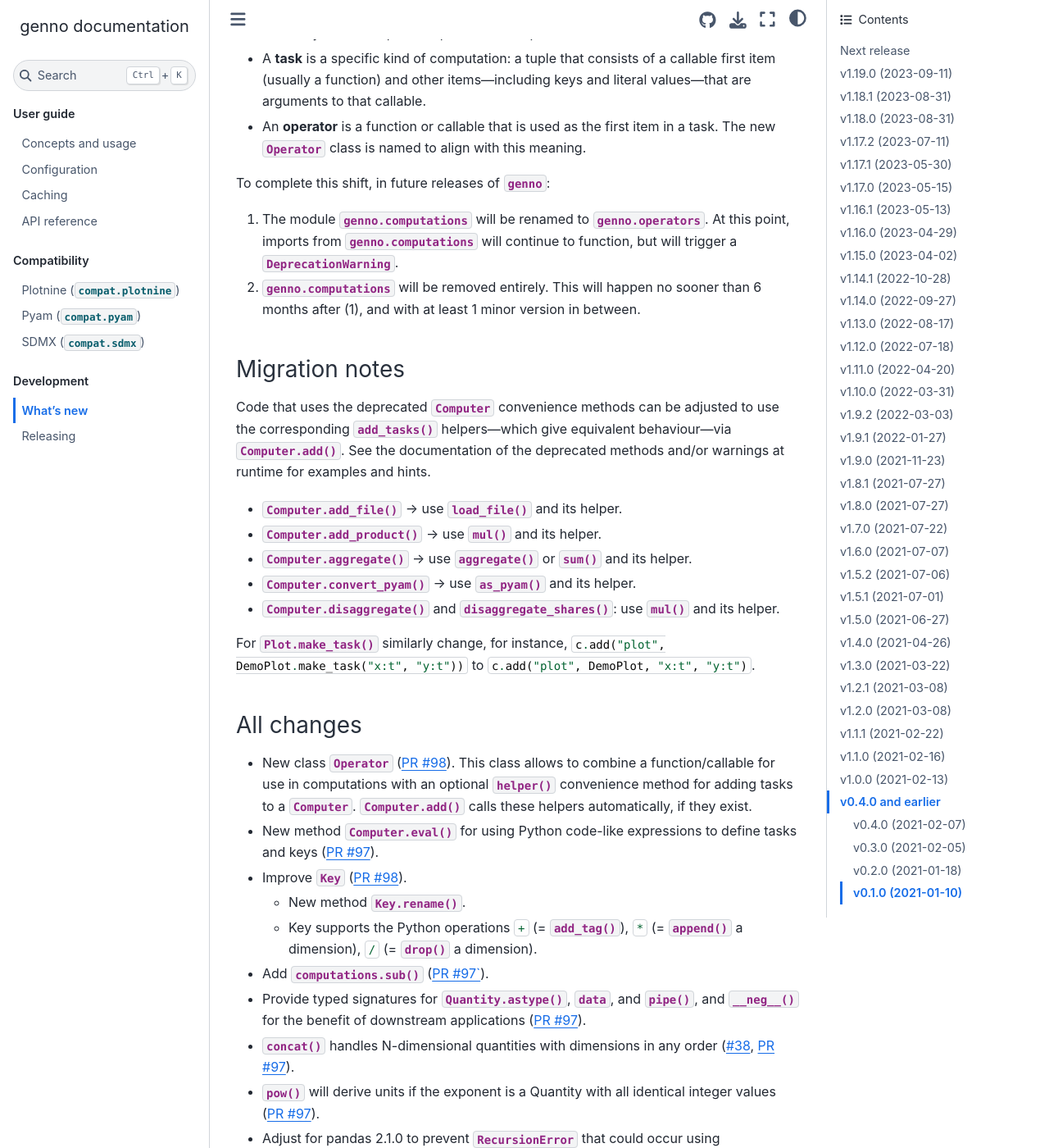
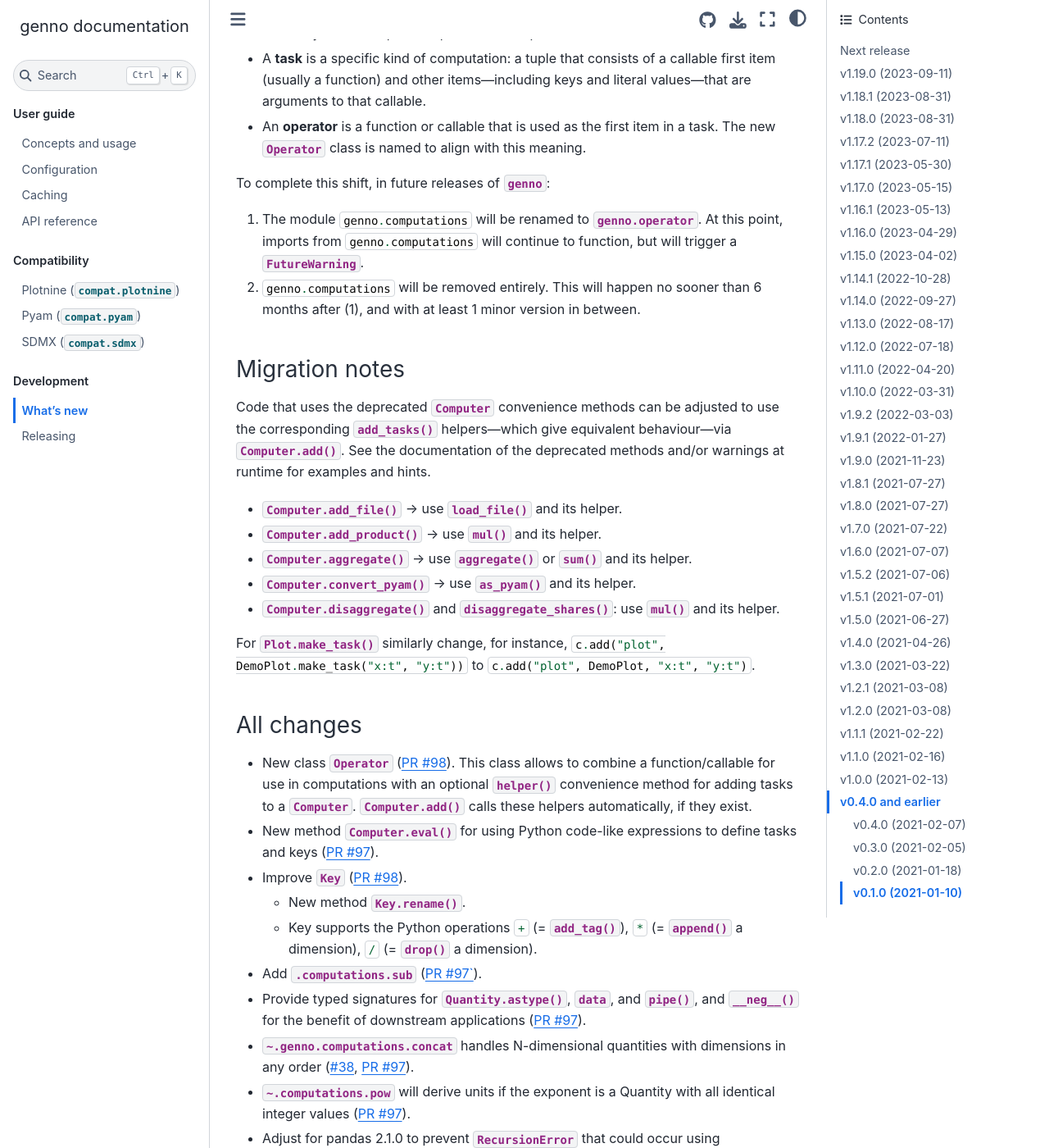
Before and after one commit to khaeru/genno, a Sphinx documentation site: the page built from doc/whatsnew.rst, in a window 1280 px wide and 1400 px high, scrolled down 1714 px. Shown: the whole window at 82% size. Built offline with Sphinx 7.4.7 and the Sphinx Book theme 1.1.4, drawn with Linux system fonts in a browser that asks for light colours; some of the changed text lies outside the part shown.

Commit message:
Update references to former .computations in doc/whatsnew

```diff
--- a/doc/whatsnew.rst
+++ b/doc/whatsnew.rst
@@ -25,7 +25,7 @@
 v1.19.0 (2023-09-11)
 ====================
 
-- Allow use of regular expressions in :func:`~.computations.aggregate` (:issue:`35`, :pull:`103`).
+- Allow use of regular expressions in :func:`~.operator.aggregate` (:issue:`35`, :pull:`103`).
 - Improve documentation of :meth:`.add_queue` (:issue:`18`, :pull:`103`).
 - New compatibility module for :doc:`compat-sdmx` (:pull:`103`).
 - Ensure consistent :py:`drop=True` behaviour of :func:`.select` and :meth:`.AttrSeries.sel` with :meth:`.SparseDataArray.sel` (:pull:`103`).
@@ -60,9 +60,9 @@
 
 To complete this shift, in future releases of :mod:`.genno`:
 
-1. The module :mod:`.genno.computations` will be renamed to :mod:`.genno.operators`.
-   At this point, imports from :mod:`.genno.computations` will continue to function, but will trigger a :class:`.DeprecationWarning`.
-2. :mod:`.genno.computations` will be removed entirely.
+1. The module :py:`genno.computations` will be renamed to :mod:`.genno.operator`.
+   At this point, imports from :py:`genno.computations` will continue to function, but will trigger a :class:`.FutureWarning`.
+2. :py:`genno.computations` will be removed entirely.
    This will happen no sooner than 6 months after (1), and with at least 1 minor version in between.
 
 Migration notes
@@ -71,11 +71,11 @@
 Code that uses the deprecated :class:`.Computer` convenience methods can be adjusted to use the corresponding :meth:`~.Operator.add_tasks` helpers—which give equivalent behaviour—via :meth:`.Computer.add`.
 See the documentation of the deprecated methods and/or warnings at runtime for examples and hints.
 
-- :meth:`.Computer.add_file` → use :func:`~.computations.load_file` and its helper.
-- :meth:`.Computer.add_product` → use :func:`~.computations.mul` and its helper.
-- :meth:`.Computer.aggregate` → use :func:`~.computations.aggregate` or :func:`~.computations.sum` and its helper.
-- :meth:`.Computer.convert_pyam` → use :func:`~.computations.as_pyam` and its helper.
-- :meth:`.Computer.disaggregate` and :func:`~.computations.disaggregate_shares`: use :func:`~.computations.mul` and its helper.
+- :meth:`.Computer.add_file` → use :func:`~.operator.load_file` and its helper.
+- :meth:`.Computer.add_product` → use :func:`~.operator.mul` and its helper.
+- :meth:`.Computer.aggregate` → use :func:`~.operator.aggregate` or :func:`~.operator.sum` and its helper.
+- :meth:`.Computer.convert_pyam` → use :func:`~.operator.as_pyam` and its helper.
+- :meth:`.Computer.disaggregate` and :func:`~.operator.disaggregate_shares`: use :func:`~.operator.mul` and its helper.
 
 For :meth:`.Plot.make_task` similarly change, for instance, :py:`c.add("plot", DemoPlot.make_task("x:t", "y:t"))` to :py:`c.add("plot", DemoPlot, "x:t", "y:t")`.
 
@@ -91,10 +91,10 @@
   - New method :meth:`.Key.rename`.
   - Key supports the Python operations :py:`+` (= :meth:`.add_tag`), :py:`*` (= :meth:`.append` a dimension), :py:`/` (= :meth:`~.Key.drop` a dimension).
 
-- Add :func:`.computations.sub` (:pull:`97``).
+- Add :func:`.computations.sub <.operator.sub>` (:pull:`97``).
 - Provide typed signatures for :meth:`.Quantity.astype`, :attr:`~.Quantity.data`, and :meth:`~.Quantity.pipe`, and :meth:`~.Quantity.__neg__` for the benefit of downstream applications (:pull:`97`).
-- :func:`~.genno.computations.concat` handles N-dimensional quantities with dimensions in any order (:issue:`38`, :pull:`97`).
-- :func:`~.computations.pow` will derive units if the exponent is a Quantity with all identical integer values (:pull:`97`).
+- :func:`~.genno.computations.concat <genno.operator.concat>` handles N-dimensional quantities with dimensions in any order (:issue:`38`, :pull:`97`).
+- :func:`~.computations.pow <.pow>` will derive units if the exponent is a Quantity with all identical integer values (:pull:`97`).
 - Adjust for pandas 2.1.0 to prevent :class:`RecursionError` that could occur using :meth:`.AttrSeries.sel` (:pull:`99`).
 - Deprecations:
 
@@ -105,7 +105,7 @@
 ====================
 
 - Improve :meth:`.Computer.visualize`; see the :ref:`example usage and output <visualize-example>` (:pull:`92`, :pull:`95`).
-- :func:`~.computations.aggregate` tolerates missing labels along any of the dimensions to be aggregated (:pull:`95`).
+- :func:`~.operator.aggregate` tolerates missing labels along any of the dimensions to be aggregated (:pull:`95`).
   Previously, this would raise :class:`KeyError`.
 - Performance improvement: avoid creating a large, empty :class:`~xarray.DataArray` in order to provide :attr:`.AttrSeries.coords` (:pull:`95`).
   In some cases this would trigger :class:`MemoryError`, a segmentation fault, or similar, even though the actual data was smaller than available memory.
@@ -118,10 +118,10 @@
 v1.17.0 (2023-05-15)
 ====================
 
-- Bug fix: genno v1.16.1 (:pull:`85`) introduced :class:`ValueError` for some usages of :func:`.computations.sum` (:pull:`88`).
+- Bug fix: genno v1.16.1 (:pull:`85`) introduced :class:`ValueError` for some usages of :func:`.computations.sum <.operator.sum>` (:pull:`88`).
 - Provide typed signatures for :meth:`Quantity.bfill`, :meth:`~Quantity.cumprod`, :meth:`~Quantity.ffill` for the benefit of downstream applications (:pull:`88`).
-- Ensure and test that :attr:`.Quantity.name` and :attr:`~.Quantity.units` pass through all :mod:`~genno.computations`, in particular :func:`~.computations.aggregate`, :func:`~.computations.convert_units`, and :func:`~.computations.sum` (:pull:`88`).
-- Simplify arithmetic operations (:func:`~.computations.div`, :func:`~.computations.mul`, :func:`~.computations.pow`) so they are agnostic as to the :class:`.Quantity` class in use (:pull:`88`).
+- Ensure and test that :attr:`.Quantity.name` and :attr:`~.Quantity.units` pass through all :mod:`~genno.computations <genno.operator>`, in particular :func:`~.operator.aggregate`, :func:`~.operator.convert_units`, and :func:`~.operator.sum` (:pull:`88`).
+- Simplify arithmetic operations (:func:`~.operator.div`, :func:`~.operator.mul`, :func:`~.operator.pow`) so they are agnostic as to the :class:`.Quantity` class in use (:pull:`88`).
 - Ensure :attr:`.AttrSeries.index` is always :class:`pandas.MultiIndex` (:pull:`88`).
 
 v1.16.1 (2023-05-13)
@@ -130,7 +130,7 @@
 - Bug fix: :func:`.select` raised :class:`.KeyError` if the indexers contained values not appearing in the coords of the :class:`.Quantity` (:pull:`85`).
   This occurred with pandas 2.x, but not with earlier versions.
   The documentation now states explicitly that extraneous values are silently ignored.
-- All :mod:`~genno.computations` are type hinted for the benefit of downstream code (:pull:`85`).
+- All :mod:`~genno.computations <genno.operator>` are type hinted for the benefit of downstream code (:pull:`85`).
 - Implement :attr:`.AttrSeries.shape` (:pull:`85`).
 - Bug fix: :meth:`.Computer.add` now correctly handles positional-only keyword arguments to computations that specify these (:pull:`85`).
 
@@ -233,7 +233,7 @@
    c.add("foo:l-m-n", ...)
    c.add("foo:x-y-z", ...)
 
-This situation is ambiguous and the behaviour of :meth:`Computer.full_key` is undefined.
+This situation is ambiguous and the behaviour of :meth:`.Computer.full_key` is undefined.
 Instead, add a :attr:`~.Key.tag` to disambiguate.
 
 All changes
@@ -254,7 +254,7 @@
 v1.9.2 (2022-03-03)
 ===================
 
-- Silence :func:`collect_units` when units are explicitly `""`, rather than :obj:`None` (:pull:`56`).
+- Silence :func:`.collect_units` when units are explicitly `""`, rather than :obj:`None` (:pull:`56`).
 - Add explicit implementations of :meth:`~.object.__radd__`, :meth:`~.object.__rmul__`, :meth:`~.object.__rsub__` and :meth:`~.object.__rtruediv__` for e.g. ``4.2 * Quantity(...)`` (:pull:`55`)
 - Improve typing of :meth:`.Quantity.shift` (:pull:`55`)
 
@@ -293,7 +293,7 @@
 v1.7.0 (2021-07-22)
 ===================
 
-- Add :func:`.computations.interpolate` and supporting :meth:`.AttrSeries.interp` (:pull:`48`).
+- Add :func:`.computations.interpolate <.operator.interpolate>` and supporting :meth:`.AttrSeries.interp` (:pull:`48`).
   This code works around issues `pandas#25460 <https://github.com/pandas-dev/pandas/issues/25460>`_ and `pandas#31949 <https://github.com/pandas-dev/pandas/issues/31949>`_.
 - :meth:`.Computer.cache` now also invalidates cache if the compiled bytecode of the decorated function changes (:pull:`48`).
 - Separate and expand docs of :doc:`cache` to show how to check modification time and/or contents of files (:issue:`49`, :pull:`48`).
@@ -304,12 +304,12 @@
 ===================
 
 - Add :meth:`Key.permute_dims` (:pull:`47`).
-- Improve performance of :meth:`Computer.check_keys` (:pull:`47`).
+- Improve performance of :meth:`.Computer.check_keys` (:pull:`47`).
 
 v1.5.2 (2021-07-06)
 ===================
 
-- Bug fix: order-insensitive :attr:`Key.dims` broke :meth:`~.Computer.get` in some circumstances (:pull:`46`).
+- Bug fix: order-insensitive :attr:`.Key.dims` broke :meth:`~.Computer.get` in some circumstances (:pull:`46`).
 
 v1.5.1 (2021-07-01)
 ===================
@@ -320,7 +320,7 @@
 ===================
 
 - Adjust :meth:`.test_assign_coords` for xarray 0.18.2 (:pull:`43`).
-- Make :attr:`Key.dims` order-insensitive so that ``Key("foo", "ab") == Key("foo", "ba")`` (:pull:`42`); make corresponding changes to :class:`Computer` (:pull:`44`).
+- Make :attr:`.Key.dims` order-insensitive so that ``Key("foo", "ab") == Key("foo", "ba")`` (:pull:`42`); make corresponding changes to :class:`.Computer` (:pull:`44`).
 - Fix “:class:`AttributeError`: 'COO' object has no attribute 'item'” on :meth:`SparseDataArray.item` (:pull:`41`).
 
 v1.4.0 (2021-04-26)
@@ -353,7 +353,7 @@
 
 - :class:`.Quantity` becomes an actual class, rather than a factory function; :class:`.AttrSeries` and :class:`.SparseDataArray` are subclasses (:pull:`37`).
 - :class:`.AttrSeries` gains methods :meth:`~.AttrSeries.bfill`, :meth:`~.AttrSeries.cumprod`, :meth:`~.AttrSeries.ffill`, and :meth:`~.AttrSeries.shift` (:pull:`37`)
-- :func:`.computations.load_file` uses the `skipinitialspace` parameter to :func:`pandas.read_csv`; extra dimensions not mentioned in the `dims` parameter are preserved (:pull:`37`).
+- :func:`.computations.load_file <.operator.load_file>` uses the `skipinitialspace` parameter to :func:`pandas.read_csv`; extra dimensions not mentioned in the `dims` parameter are preserved (:pull:`37`).
 - :meth:`.AttrSeries.sel` accepts :class:`xarray.DataArray` for xarray-style indexing (:pull:`37`).
 
 v1.1.1 (2021-02-22)
@@ -364,11 +364,11 @@
 v1.1.0 (2021-02-16)
 ===================
 
-- :func:`.computations.add` transforms compatible units, and raises an exception for incompatible units (:pull:`31`).
+- :func:`.computations.add <.operator.add>` transforms compatible units, and raises an exception for incompatible units (:pull:`31`).
 - Improve handling of scalar quantities (:pull:`31`).
 - :class:`~.plotnine.Plot` is fault-tolerant: if any of the input quantities are missing, it becomes a no-op (:pull:`31`).
 - :meth:`.Computer.configure` accepts a `fail` argument, allowing partial handling of configuration data/files, with errors logged but not raised (:pull:`31`).
-- New :func:`.computations.pow` (:pull:`31`).
+- New :func:`.computations.pow <.operator.pow>` (:pull:`31`).
 
 v1.0.0 (2021-02-13)
 ===================
@@ -382,12 +382,12 @@
   - Simplify the form & parsing of ``iamc:`` section entries in configuration files:
 
     - Remove unused feature to add :func:`group_sum` to the chain of tasks.
-    - Keys now conform more closely to the arguments of :meth:`Computer.convert_pyam`.
+    - Keys now conform more closely to the arguments of :meth:`.Computer.convert_pyam`.
 
   - Move argument-checking from :func:`.as_pyam` to :meth:`.convert_pyam()`.
   - Simplify semantics of :func:`genno.config.handles` decorator.
      Remove ``CALLBACKS`` feature, for now.
-  - :meth:`Computer.get_comp` and :meth:`.require_compat` are now public methods.
+  - :meth:`.Computer.get_comp` and :meth:`.require_compat` are now public methods.
   - Expand tests.
 
 - Protect :class:`.Computer` configuration from :func:`dask.optimization.cull`; this prevents infinite recursion if the configuration contains strings matching keys in the graph. Add :func:`.unquote` (:issue:`25`, :pull:`26`).
```
Also changed, not shown: other parts of doc/whatsnew.rst (+4 -4 lines).
